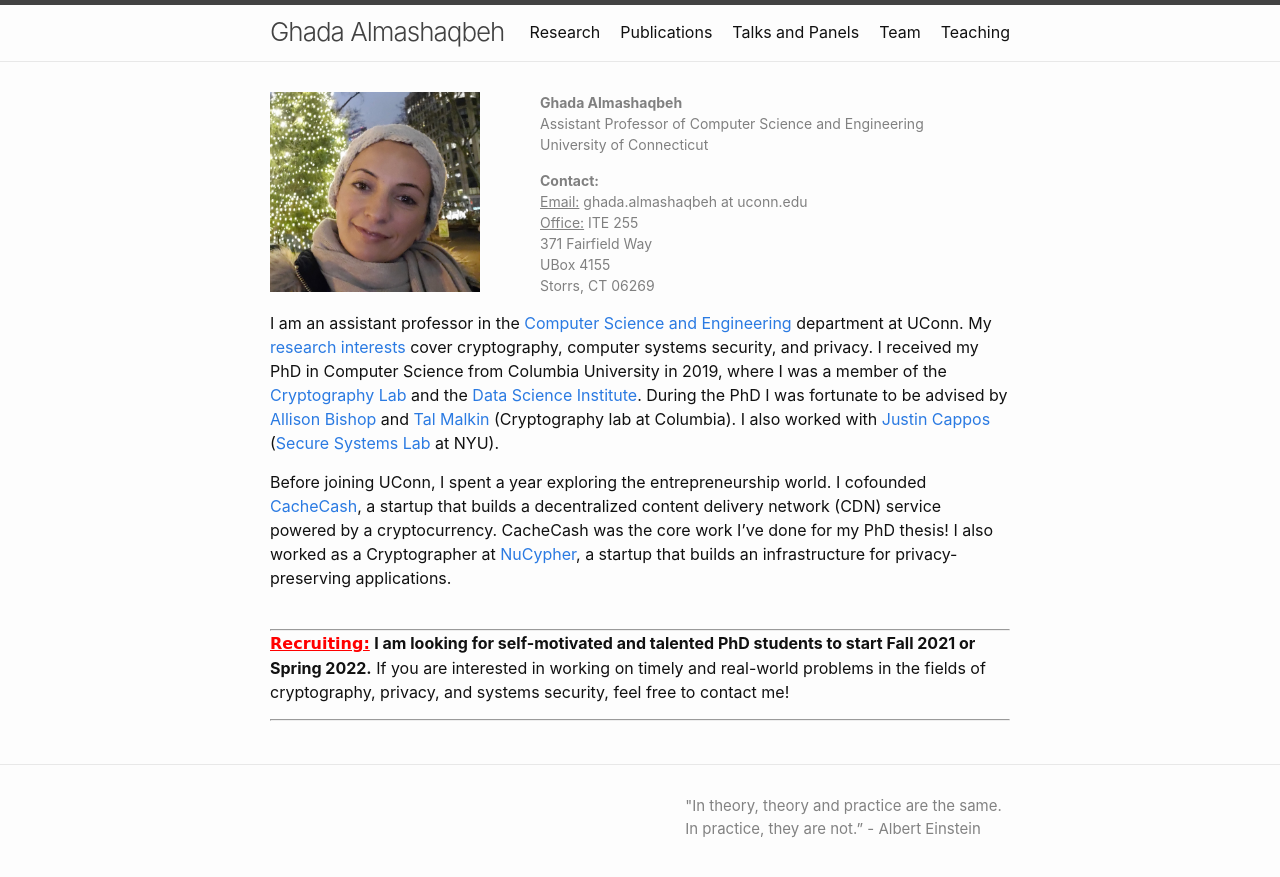
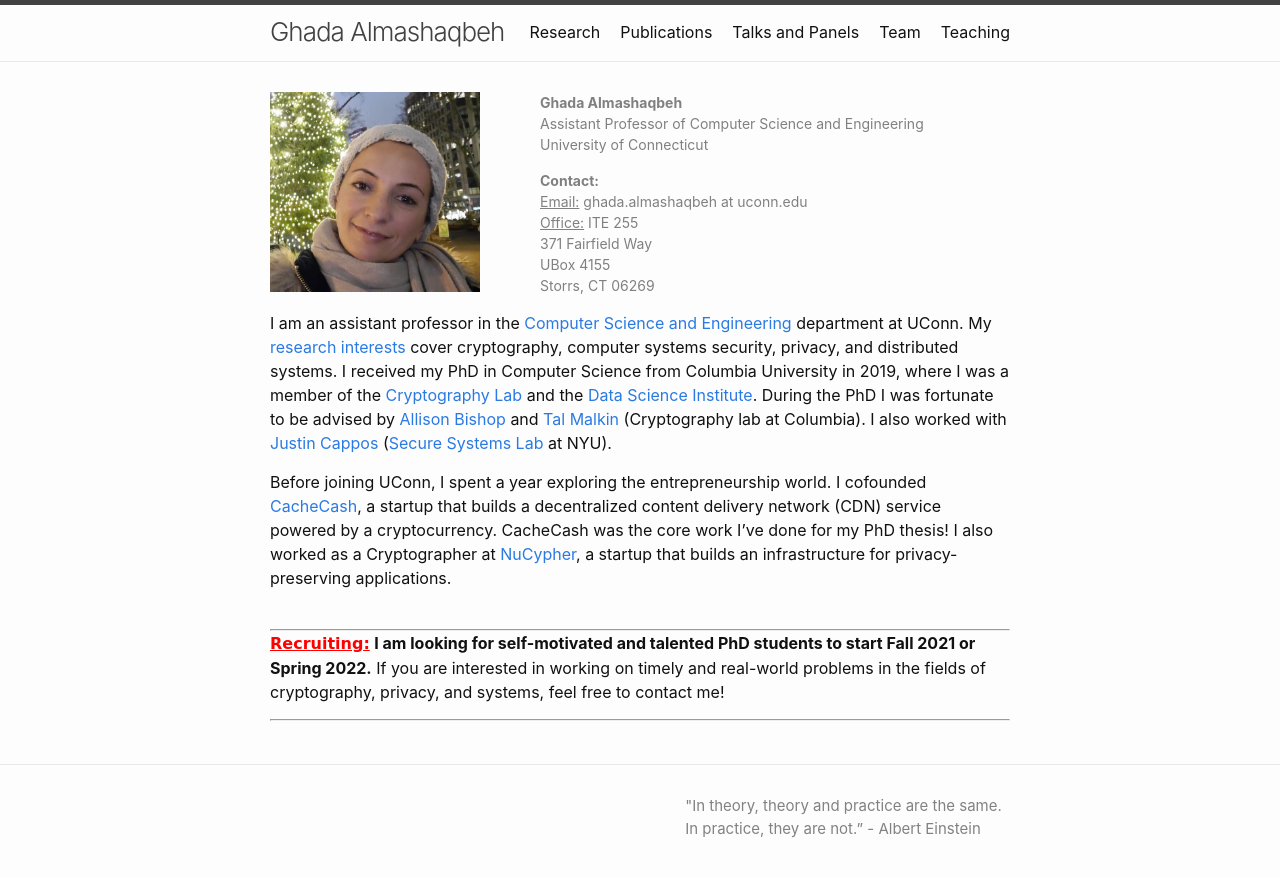
Before and after one commit to GhadaAlmashaqbeh/GhadaAlmashaqbeh.github.io, a Jekyll site: the page built from index.md, in a window 1280 px wide. Shown: the top 877 px of the page. Built offline with Jekyll 4.4.1, drawn with Linux system fonts in a browser that asks for light colours.

Commit message:
fix website info

```diff
--- a/index.md
+++ b/index.md
@@ -19,13 +19,13 @@ layout: default
 </div>
 
 
-I am an assistant professor in the [Computer Science and Engineering](https://www.cse.uconn.edu/) department at UConn. My [research interests](/research/) cover cryptography, computer systems security, and privacy. I received my PhD in Computer Science from Columbia University in 2019, where I was a member of the [Cryptography Lab](http://www.cs.columbia.edu/crypto) and the [Data Science Institute](https://datascience.columbia.edu/). During the PhD I was fortunate to be advised by [Allison Bishop](https://www.thecomputersciencecomedian.com) and [Tal Malkin](http://www.cs.columbia.edu/~tal) (Cryptography lab at Columbia). I also worked with [Justin Cappos](https://ssl.engineering.nyu.edu/personalpages/jcappos/) ([Secure Systems Lab](https://ssl.engineering.nyu.edu) at NYU).
+I am an assistant professor in the [Computer Science and Engineering](https://www.cse.uconn.edu/) department at UConn. My [research interests](/research/) cover cryptography, computer systems security, privacy, and distributed systems. I received my PhD in Computer Science from Columbia University in 2019, where I was a member of the [Cryptography Lab](http://www.cs.columbia.edu/crypto) and the [Data Science Institute](https://datascience.columbia.edu/). During the PhD I was fortunate to be advised by [Allison Bishop](https://www.thecomputersciencecomedian.com) and [Tal Malkin](http://www.cs.columbia.edu/~tal) (Cryptography lab at Columbia). I also worked with [Justin Cappos](https://ssl.engineering.nyu.edu/personalpages/jcappos/) ([Secure Systems Lab](https://ssl.engineering.nyu.edu) at NYU).
 
 Before joining UConn, I spent a year exploring the entrepreneurship world. I cofounded [CacheCash](https://cachecash.com), a startup that builds a decentralized content delivery network (CDN) service powered by a cryptocurrency. CacheCash was the core work I've done for my PhD thesis! I also worked as a Cryptographer at [NuCypher](https://www.nucypher.com/), a startup that builds an infrastructure for privacy-preserving applications.
 <br/>
 <br/>
 
 ---------------------------------------
-**<span style="color:red;font-family: 'Comic Sans MS';"><u>Recruiting:</u></span>** **I am looking for self-motivated and talented PhD students to start Fall 2021 or Spring 2022.** If you are interested in working on timely and real-world problems in the fields of cryptography, privacy, and systems security, feel free to contact me!
+**<span style="color:red;font-family: 'Comic Sans MS';"><u>Recruiting:</u></span>** **I am looking for self-motivated and talented PhD students to start Fall 2021 or Spring 2022.** If you are interested in working on timely and real-world problems in the fields of cryptography, privacy, and systems, feel free to contact me!
 
 ---------------------------------------
```
Also changed, not shown: 01-research.md (+4 -1 lines), 02-publications.md (+6 -10 lines).
